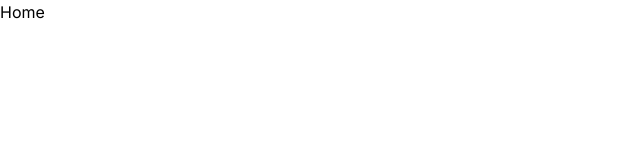
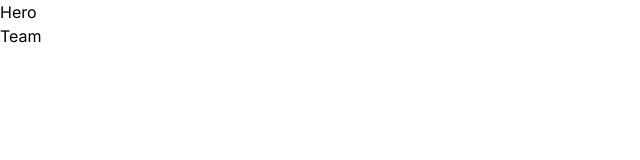
Before and after one commit to sudharshanr15/gglobalschool, a Next.js app: page / in a window 1280 px wide. Shown: the top 160 px of the page, without its empty margins (0-640 px from the left). Built offline with nearby package versions, Linux system fonts and the light colour scheme.

Commit message:
Added home page files

```diff
--- a/src/app/page.tsx
+++ b/src/app/page.tsx
@@ -1,6 +1,11 @@
+import { Hero, Team } from "../container/Home"
+
 const Home = () => {
   return (
-    <h1>Home</h1>
+    <>
+      <Hero />
+      <Team />
+    </>
   )
 }
 
--- /dev/null
+++ b/src/container/Home/Hero.tsx
@@ -0,0 +1,5 @@
+const Hero = () => (
+    <h1>Hero</h1>
+)
+
+export default Hero
--- /dev/null
+++ b/src/container/Home/Team.tsx
@@ -0,0 +1,5 @@
+const Team = () => (
+    <h1>Team</h1>
+)
+
+export default Team
--- /dev/null
+++ b/src/container/Home/index.js
@@ -0,0 +1,2 @@
+export {default as Hero} from "./Hero"
+export {default as Team} from "./Team"
```
